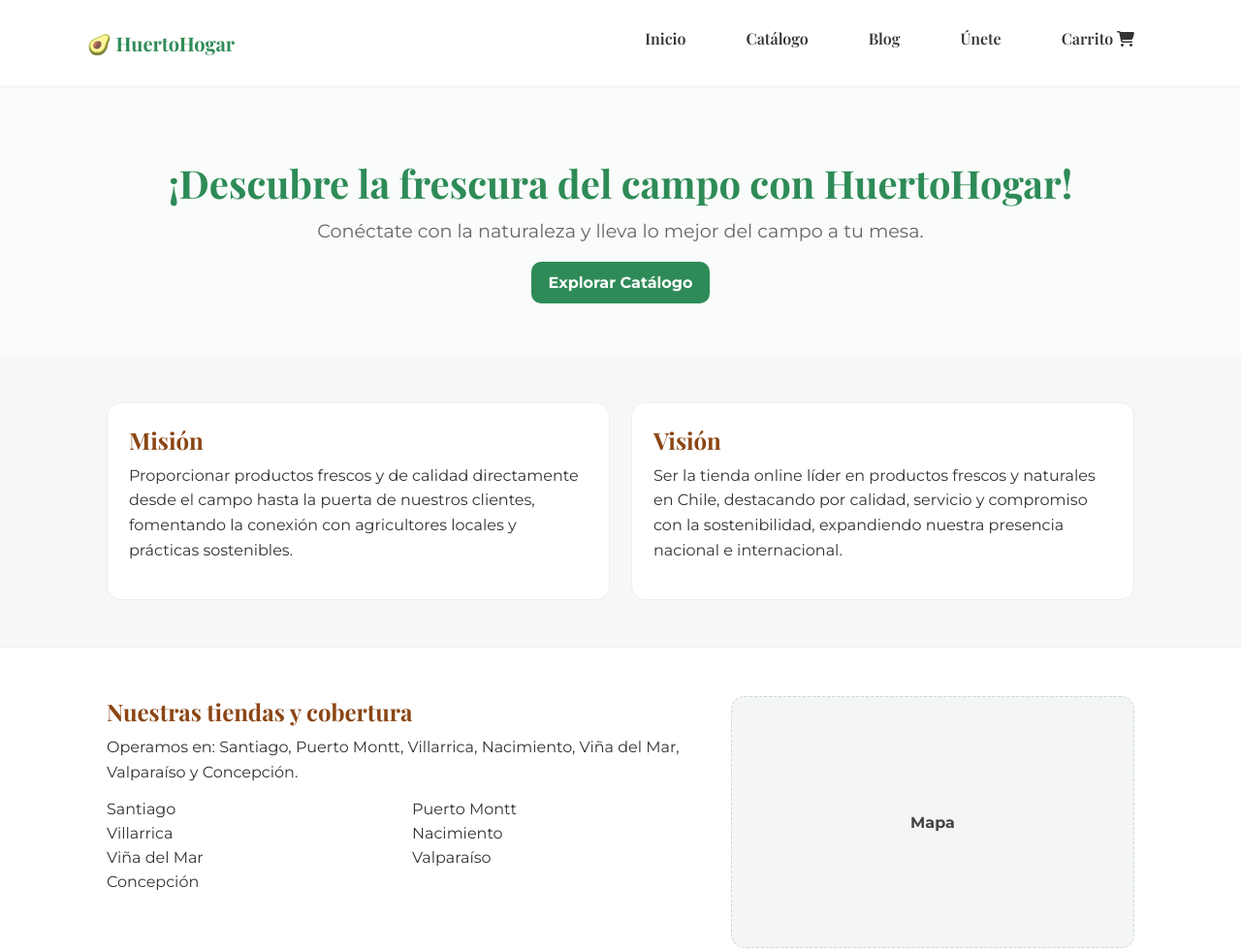
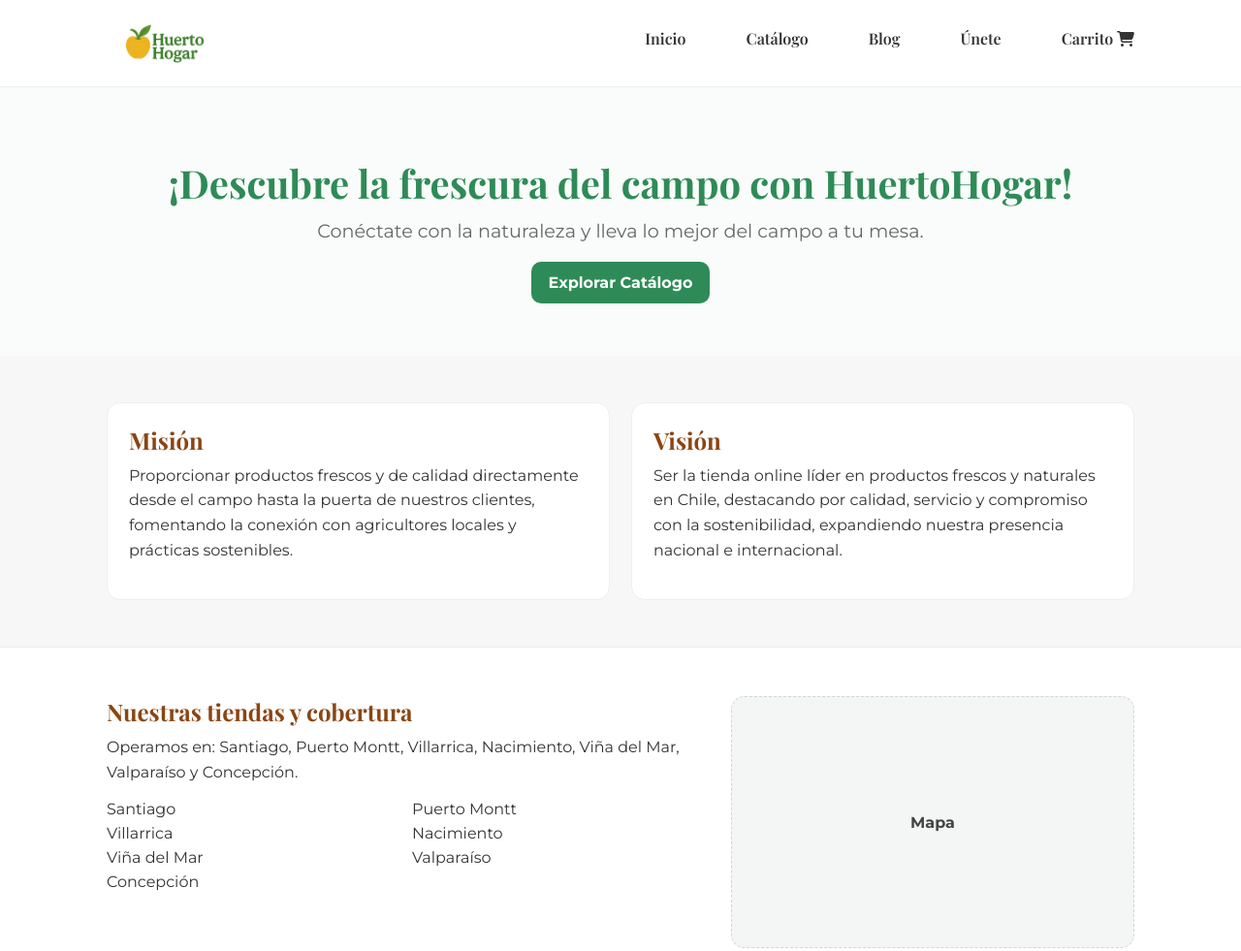
Before and after one commit to PleezDudd/HuertoHogar, a plain HTML site: page Index.html in a window 1280 px wide. Shown: the top 981 px of the page at 97% size. Drawn offline with nearby package versions, Linux system fonts and the light colour scheme.

Commit message:
agregue el logo

```diff
--- a/Index.html
+++ b/Index.html
@@ -1,5 +1,6 @@
 <!DOCTYPE html>
 <html lang="en">
+
 <head>
   <meta charset="UTF-8">
   <meta name="viewport" content="width=device-width, initial-scale=1.0">
@@ -8,14 +9,22 @@
   <link rel="stylesheet" href="https://cdnjs.cloudflare.com/ajax/libs/font-awesome/6.5.0/css/all.min.css">
   <link rel="preconnect" href="https://fonts.googleapis.com">
   <link rel="preconnect" href="https://fonts.gstatic.com" crossorigin>
-<link href="https://fonts.googleapis.com/css2?family=Montserrat:ital,wght@0,100..900;1,100..900&display=swap" rel="stylesheet">
-<link href="https://fonts.googleapis.com/css2?family=Montserrat:wght@400;600;700&family=Playfair+Display:wght@600;700&display=swap" rel="stylesheet"/>
+  <link href="https://fonts.googleapis.com/css2?family=Montserrat:ital,wght@0,100..900;1,100..900&display=swap"
+    rel="stylesheet">
+  <link
+    href="https://fonts.googleapis.com/css2?family=Montserrat:wght@400;600;700&family=Playfair+Display:wght@600;700&display=swap"
+    rel="stylesheet" />
 </head>
+
 <body>
   <!-- Header -->
   <header class="site-header">
     <div class="container header-wrap">
-      <div class="logo">🥑 HuertoHogar</div>
+      <!-- ...existing code... -->
+      <div class="logo">
+        <img src="img/logo_hh_2.png" alt="HuertoHogar Logo" class="logo-img">
+      </div>
+      <!-- ...existing code... -->
       <nav>
         <ul class="nav">
           <li><a href="./index.html">Inicio</a></li>
@@ -42,11 +51,13 @@
     <div class="container info-grid">
       <article class="card">
         <h2>Misión</h2>
-        <p>Proporcionar productos frescos y de calidad directamente desde el campo hasta la puerta de nuestros clientes, fomentando la conexión con agricultores locales y prácticas sostenibles.</p>
+        <p>Proporcionar productos frescos y de calidad directamente desde el campo hasta la puerta de nuestros clientes,
+          fomentando la conexión con agricultores locales y prácticas sostenibles.</p>
       </article>
       <article class="card">
         <h2>Visión</h2>
-        <p>Ser la tienda online líder en productos frescos y naturales en Chile, destacando por calidad, servicio y compromiso con la sostenibilidad, expandiendo nuestra presencia nacional e internacional.</p>
+        <p>Ser la tienda online líder en productos frescos y naturales en Chile, destacando por calidad, servicio y
+          compromiso con la sostenibilidad, expandiendo nuestra presencia nacional e internacional.</p>
       </article>
     </div>
   </section>
@@ -99,4 +110,5 @@
     <div class="copy">© 2025 HuertoHogar. Todos los derechos reservados.</div>
   </footer>
 </body>
+
 </html>
--- a/css/styles.css
+++ b/css/styles.css
@@ -1,4 +1,14 @@
 @import url('https://fonts.googleapis.com/css2?family=Montserrat:wght@400;700&display=swap');
+
+.logo-img {
+  height: 40px;
+  width: auto;
+  aspect-ratio: 4/1;
+  object-fit: contain;
+  display: inline-block;
+  vertical-align: middle;
+  margin-right: 8px;
+}
 
 img {
   width: 240px;
```
Also changed, not shown: Blogs.html (+8 -1 lines), Carrito.html (+7 -2 lines), Detalle_productos.html (+20 -10 lines), Nosotros.html (+8 -1 lines), Productos.html (+3 -1 lines), Registro.html (+5 -1 lines), Unete.html (+10 -2 lines), img/logo_hh_1.png (added), img/logo_hh_2.png (added). Lines whose indentation alone changed are shown as unchanged.
